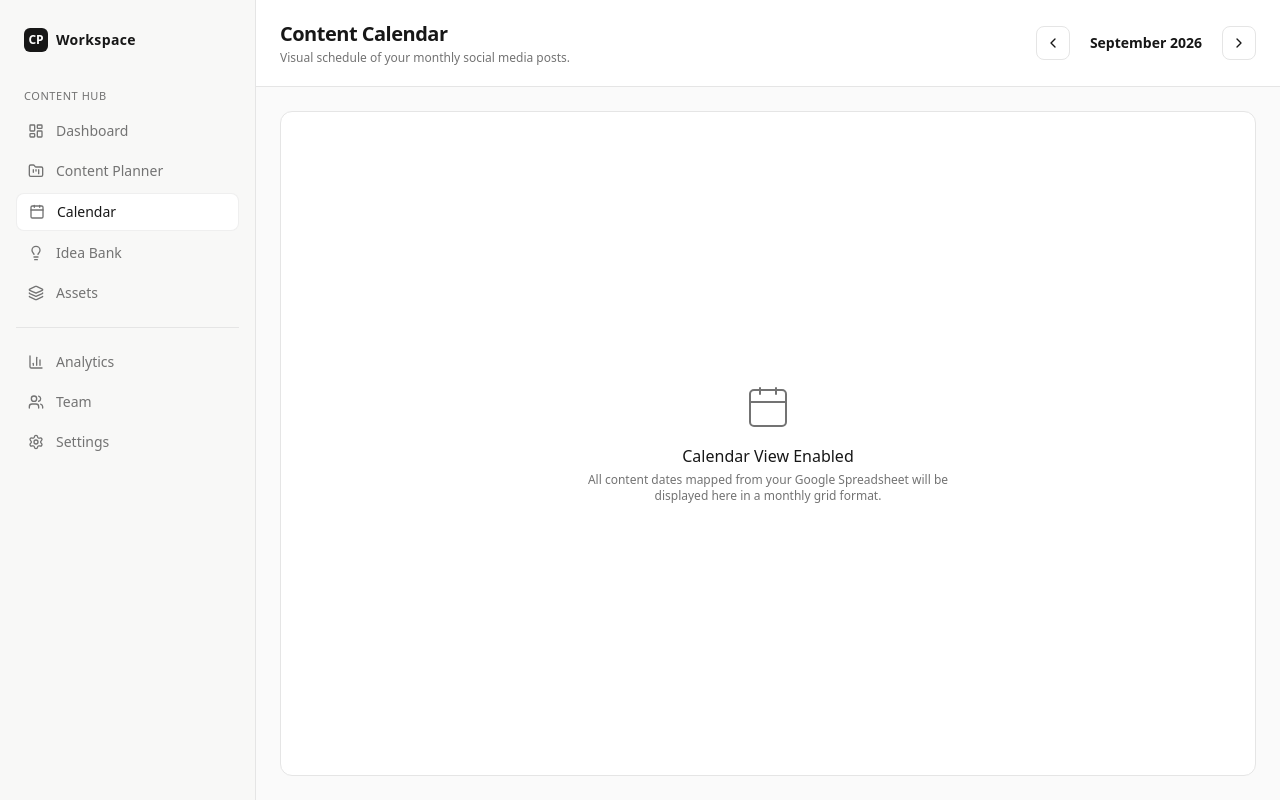
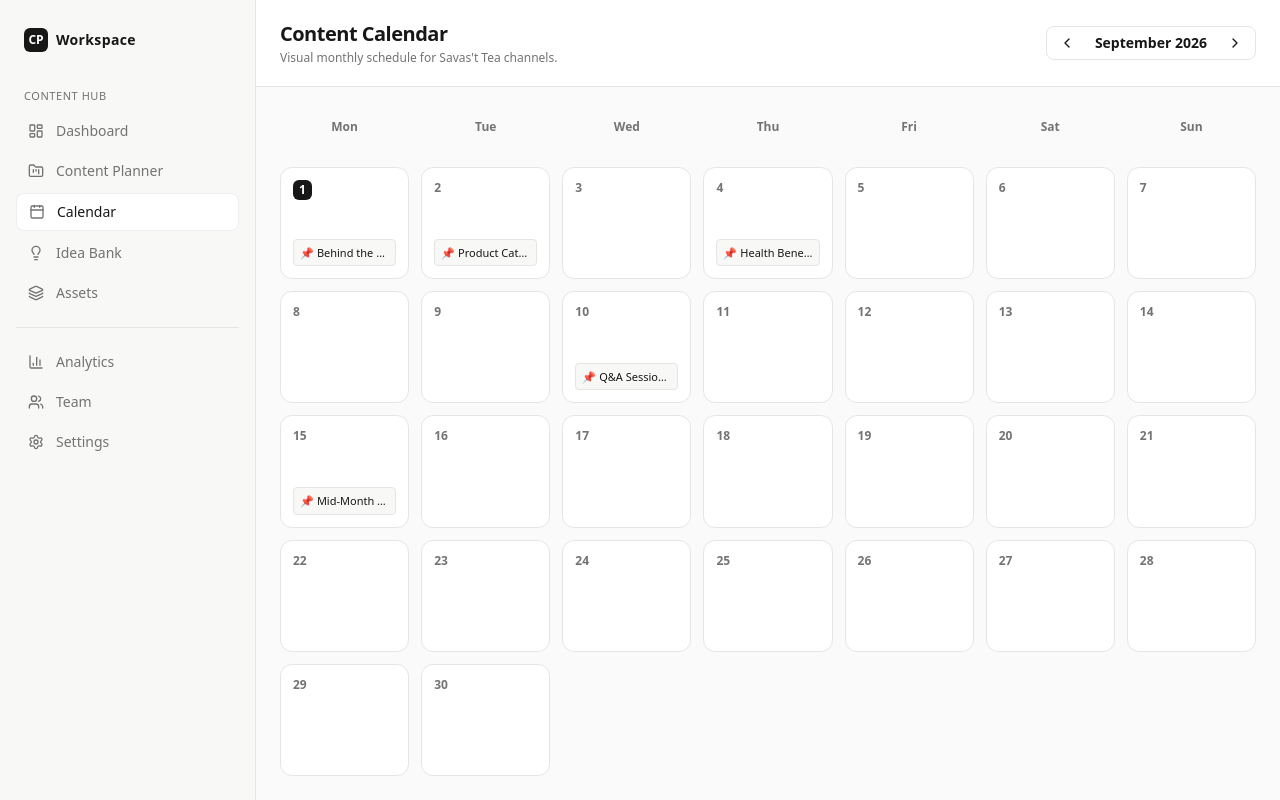
Before and after one commit to usickartwork/content-hub, a Next.js app: page /calendar in a window 1280 px wide. Built offline with nearby package versions, Linux system fonts and the light colour scheme.

Commit message:
Update page.tsx

```diff
--- a/app/calendar/page.tsx
+++ b/app/calendar/page.tsx
@@ -1,9 +1,21 @@
 'use client';
 
 import { Sidebar } from '@/components/sidebar';
-import { Calendar as CalendarIcon, ChevronLeft, ChevronRight } from 'lucide-react';
+import { Calendar as CalendarIcon, ChevronLeft, ChevronRight, Plus } from 'lucide-react';
+import { useState } from 'react';
 
 export default function CalendarPage() {
+  const [currentMonth] = useState('September 2026');
+  const daysInMonth = Array.from({ length: 30 }, (_, i) => i + 1);
+
+  const events: { [key: number]: string } = {
+    1: 'Behind the Scenes & Daily Routine',
+    2: 'Product Catalog & Best Tea Selection',
+    4: 'Health Benefits & Morning Detox',
+    10: 'Q&A Session with Tea Master',
+    15: 'Mid-Month Special Campaign',
+  };
+
   return (
     <div className="flex h-screen bg-[#F8F8F7] text-[#171717] font-sans">
       <Sidebar />
@@ -11,22 +23,41 @@ export default function CalendarPage() {
         <header className="px-6 py-5 bg-white border-b border-[#E5E5E5] flex justify-between items-center">
           <div>
             <h1 className="text-xl font-semibold tracking-tight">Content Calendar</h1>
-            <p className="text-xs text-[#737373] mt-0.5">Visual schedule of your monthly social media posts.</p>
+            <p className="text-xs text-[#737373] mt-0.5">Visual monthly schedule for Savas&apos;t Tea channels.</p>
           </div>
-          <div className="flex items-center gap-2">
-            <button className="p-2 border border-[#E5E5E5] rounded-lg bg-white hover:bg-[#F8F8F7]"><ChevronLeft className="w-4 h-4" /></button>
-            <span className="text-sm font-semibold px-3">September 2026</span>
-            <button className="p-2 border border-[#E5E5E5] rounded-lg bg-white hover:bg-[#F8F8F7]"><ChevronRight className="w-4 h-4" /></button>
+          <div className="flex items-center gap-3">
+            <div className="flex items-center gap-2 border border-[#E5E5E5] rounded-lg bg-white px-2 py-1">
+              <button className="p-1 hover:bg-[#F8F8F7] rounded"><ChevronLeft className="w-4 h-4" /></button>
+              <span className="text-sm font-semibold px-2">{currentMonth}</span>
+              <button className="p-1 hover:bg-[#F8F8F7] rounded"><ChevronRight className="w-4 h-4" /></button>
+            </div>
           </div>
         </header>
 
         <div className="flex-1 p-6 bg-[#FAFAFA] overflow-y-auto">
-          <div className="bg-white border border-[#E5E5E5] rounded-xl p-6 h-full flex flex-col items-center justify-center text-center">
-            <CalendarIcon className="w-12 h-12 text-[#737373] mb-3 stroke-1" />
-            <h3 className="text-base font-medium text-[#171717]">Calendar View Enabled</h3>
-            <p className="text-xs text-[#737373] mt-1 max-w-sm">
-              All content dates mapped from your Google Spreadsheet will be displayed here in a monthly grid format.
-            </p>
+          <div className="grid grid-cols-7 gap-3 h-full">
+            {['Mon', 'Tue', 'Wed', 'Thu', 'Fri', 'Sat', 'Sun'].map((day) => (
+              <div key={day} className="text-center text-xs font-semibold text-[#737373] py-2">
+                {day}
+              </div>
+            ))}
+            {daysInMonth.map((day) => (
+              <div
+                key={day}
+                className="bg-white border border-[#E5E5E5] rounded-xl p-3 flex flex-col justify-between min-h-[100px] hover:border-[#737373] transition-all cursor-pointer"
+              >
+                <div className="flex justify-between items-center">
+                  <span className={`text-xs font-semibold ${day === 1 ? 'bg-[#171717] text-white px-1.5 py-0.5 rounded-md' : 'text-[#737373]'}`}>
+                    {day}
+                  </span>
+                </div>
+                {events[day] && (
+                  <div className="mt-2 p-1.5 bg-[#F8F8F7] rounded border border-[#E5E5E5] text-[11px] font-medium text-[#171717] leading-tight truncate">
+                    📌 {events[day]}
+                  </div>
+                )}
+              </div>
+            ))}
           </div>
         </div>
       </main>
```
